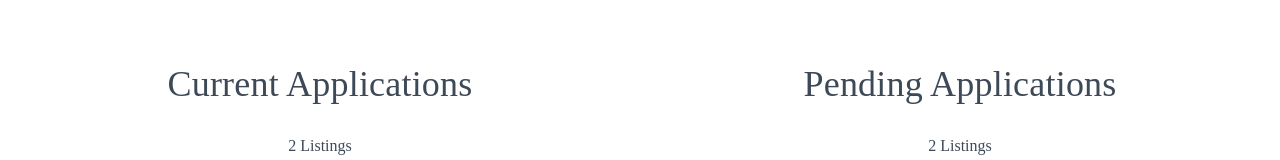
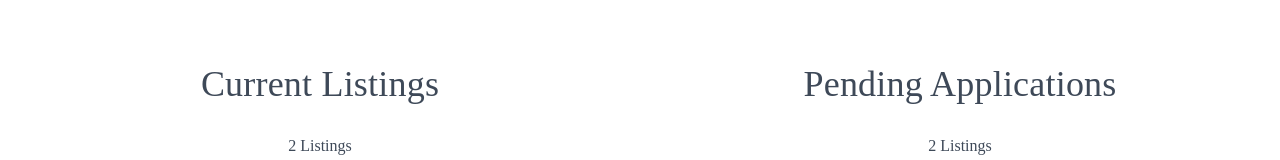
Before and after one commit to CSE-210-Team-14/Coastal-Casa-Finder-web, a React (Create React App) app in the folder my-app/: page / in a window 1280 px wide. Shown: the part 120-280 px from the top of the page. Built offline with nearby package versions, Linux system fonts and the light colour scheme.

Commit message:
Connected app and listing page to home view of landlord

```diff
--- a/my-app/src/containers/landlord/listings.jsx
+++ b/my-app/src/containers/landlord/listings.jsx
@@ -66,7 +66,7 @@ const Listings = () => {
       <h2 className="heading-main">Landlord's Listings</h2>
       <div className="listing">
         <div className="listings-main">
-          <p className="listing-heading">Current Applications</p>
+          <p className="listing-heading">Current Listings</p>
           <p className="num-listing">{landlordListings.length} Listings</p>
           {landlordListings}
         </div>
```
